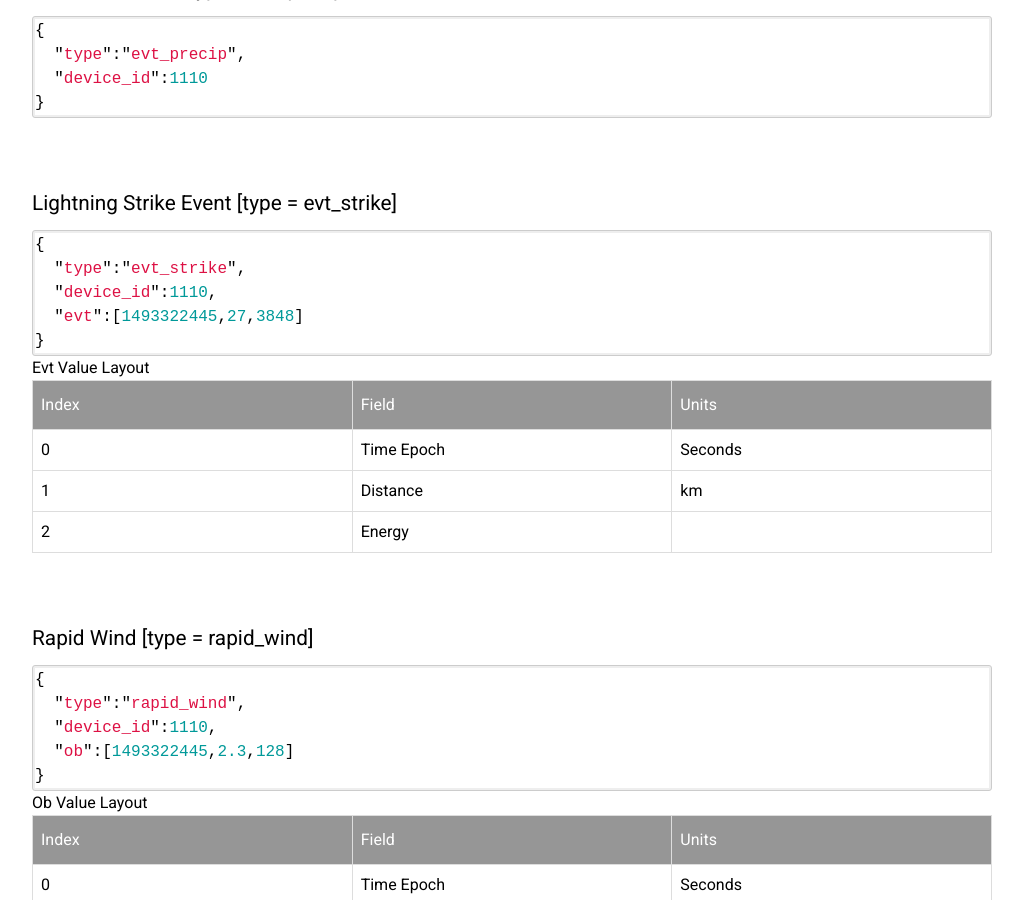
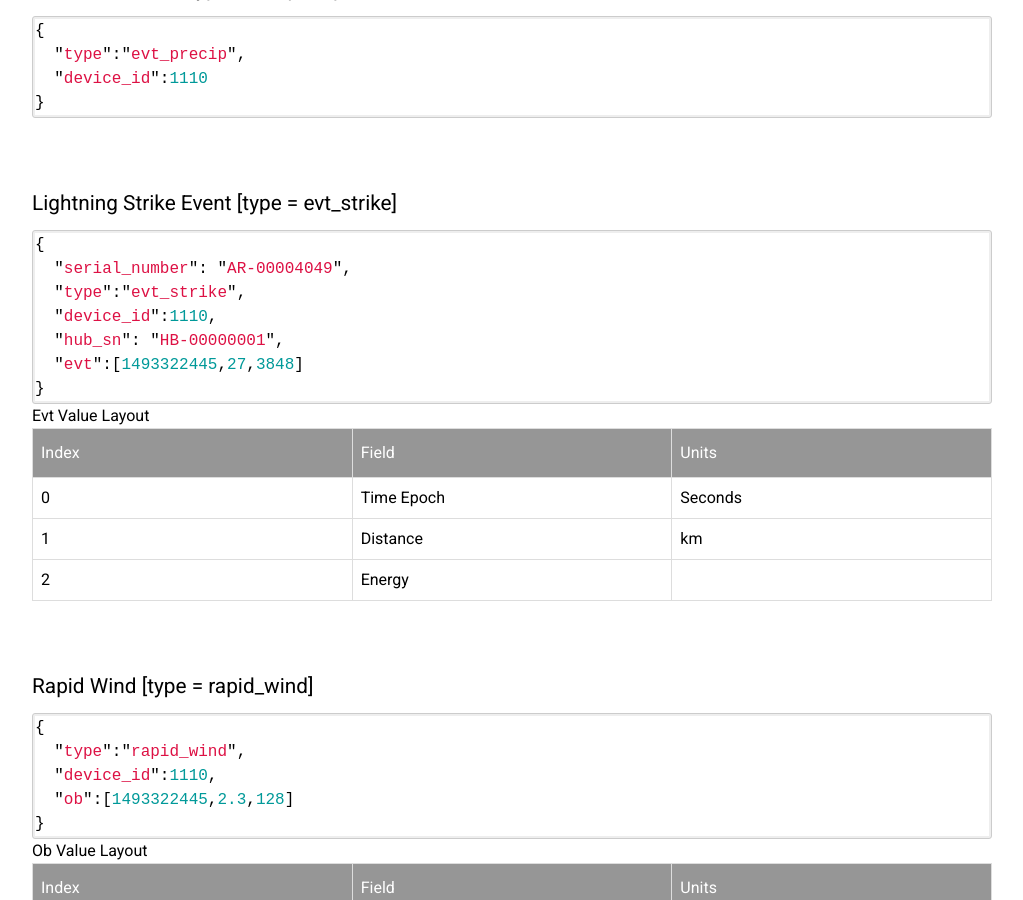
Before and after one commit to WeatherFlow/SmartWeather, a Jekyll site: the page built from api/udp.html, in a window 1280 px wide and 900 px high, scrolled down 535 px. Shown: the whole window, without its empty margins (128-1151 px from the left). Built offline with Jekyll 4.4.1, drawn with Linux system fonts in a browser that asks for light colours; nearby versions of some CDN libraries.

Commit message:
Adding serial numbers to evt_strike

```diff
--- a/api/udp.html
+++ b/api/udp.html
@@ -23,8 +23,10 @@ The WeatherFlow Smart Weather Station's hub broadcasts UDP messages over port 50
 <div class="code-highlight">
 {% highlight javascript %}
 {
+  "serial_number": "AR-00004049",
   "type":"evt_strike",
   "device_id":1110,
+  "hub_sn": "HB-00000001",
   "evt":[1493322445,27,3848]
 }
 {% endhighlight %}
```
